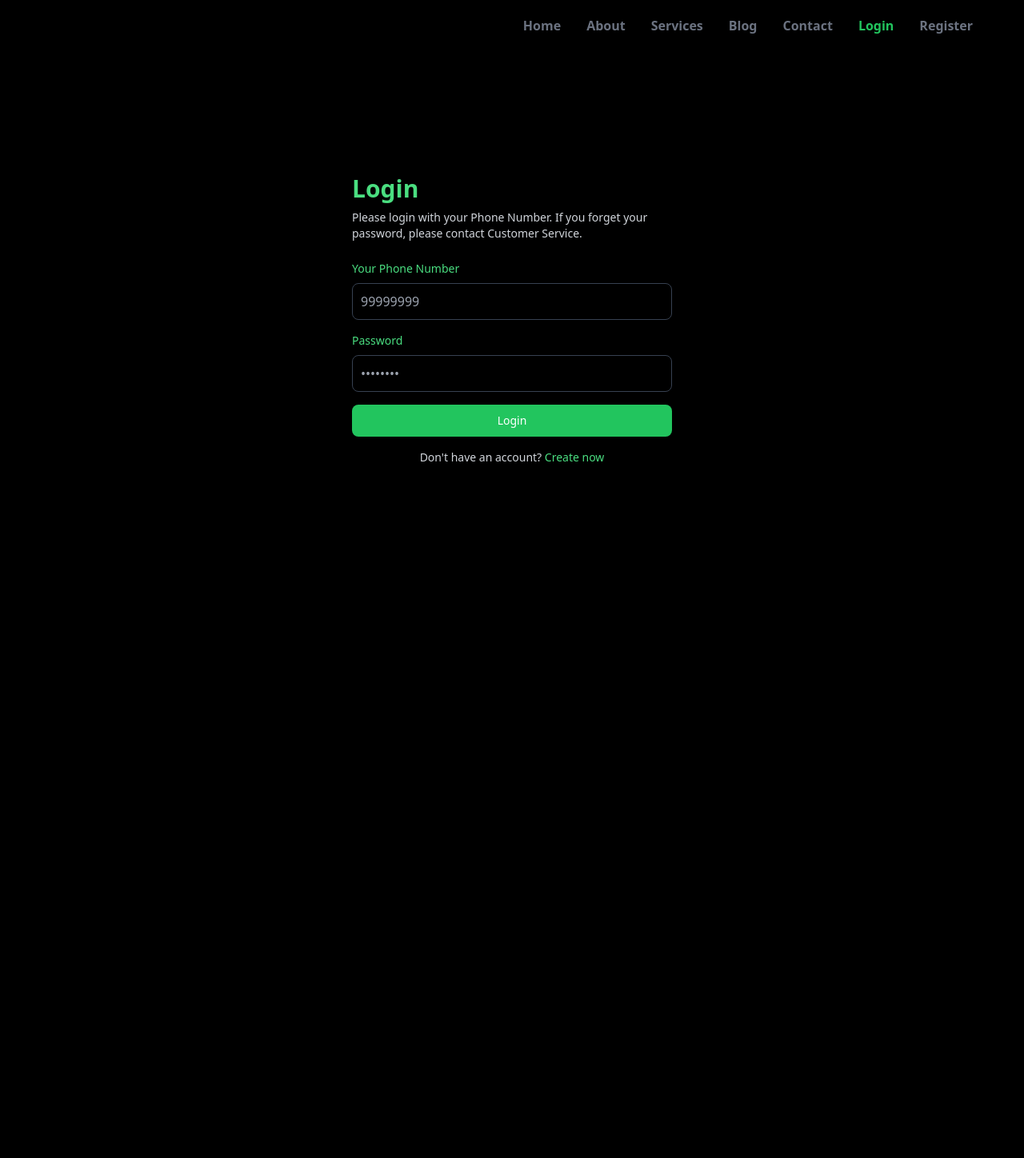
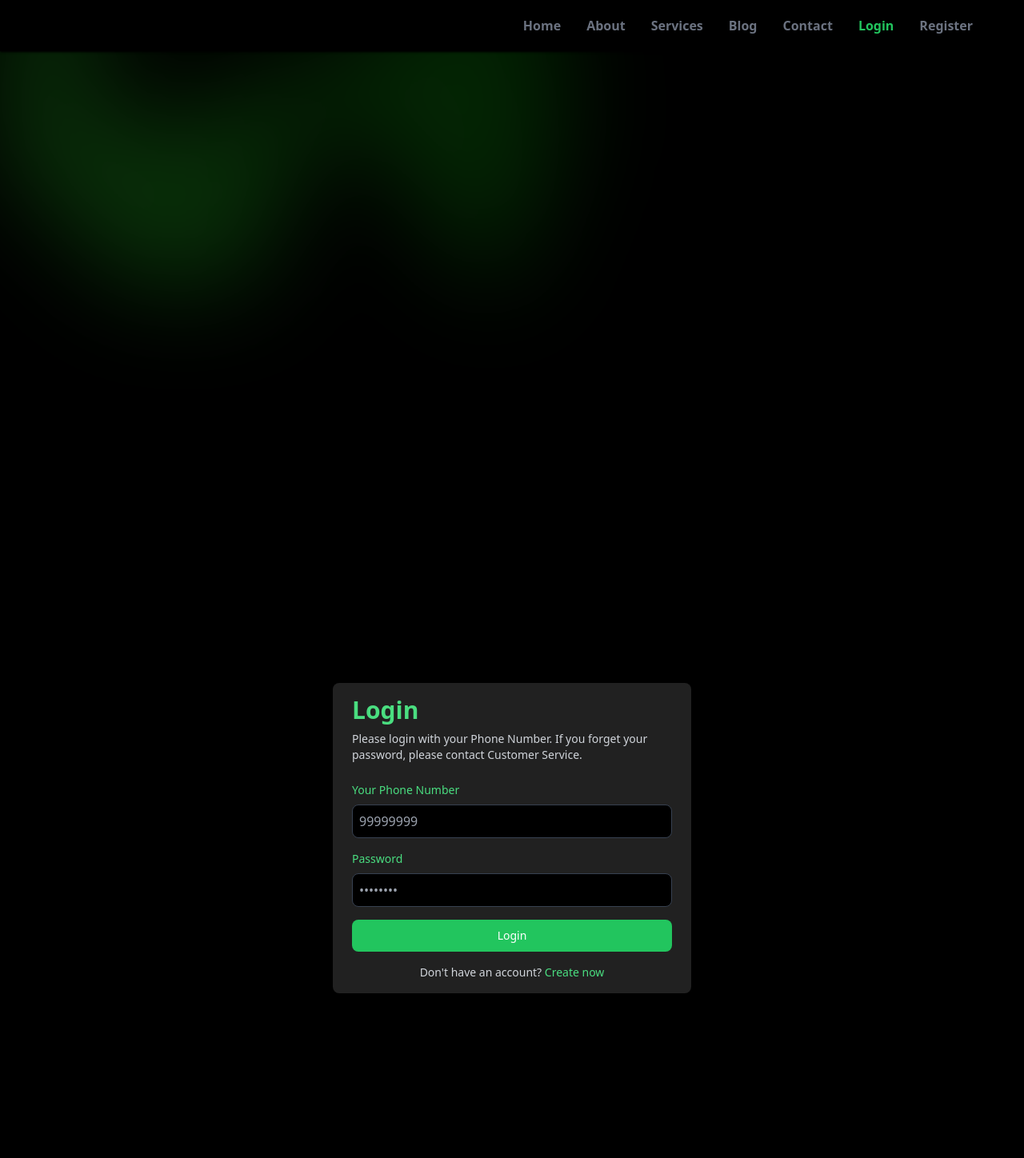
Before and after one commit to atulg-spec/spinzo, a Django app: page /login/ in a window 1280 px wide. Shown: the whole page at 80% size. Before the commit the page ends 577 px from the top, so only its background shows below. Run offline with Django 4.2, Linux system fonts and the light colour scheme; data that the repository does not hold is empty; some libraries are stand-ins or nearby versions.

Commit message:
only commits

```diff
--- a/accounts/views.py
+++ b/accounts/views.py
@@ -14,7 +14,7 @@ from django.contrib.auth.forms import UserCreationForm
 from django.contrib.auth import login, authenticate, logout
 
 def index(request):
-    return render(request, 'home/base.html')
+    return render(request, 'landing/home.html')
 
 def handlelogout(request):
     logout(request)
--- a/templates/home/account.html
+++ b/templates/home/account.html
@@ -86,9 +86,8 @@
 <form action="/payment_status" method="POST">
     <script src="https://checkout.razorpay.com/v1/checkout.js" data-key="{{key}}" data-amount="{{ payment.amount }}"
         data-currency="{{ payment.currency }}" data-order_id="{{ payment.id }}" data-buttontext="Continue"
-        data-name="Spinzo.in" data-description="Spinzo Description"
-        data-image="{{settings.icon.url}}" data-prefill.name="Your Name"
-        data-prefill.email="your@email.com" data-prefill.contact="Your Contact Number">
+        data-name="Spinzo.in" data-description="Spinzo Description" data-image="{{settings.icon.url}}"
+        data-prefill.name="Your Name" data-prefill.email="your@email.com" data-prefill.contact="Your Contact Number">
         </script>
 </form>
 
--- a/templates/home/base.html
+++ b/templates/home/base.html
@@ -46,7 +46,7 @@
     <script src="https://ajax.googleapis.com/ajax/libs/jquery/2.1.1/jquery.min.js"></script>
 
     <div class="absolute inset-x-0 -top-40 transform-gpu overflow-hidden blur-3xl sm:-top-80" aria-hidden="true"
-        style="z-index: -1;">
+        style="">
         <div class="relative left-[calc(50%-11rem)] aspect-[1155/678] w-[36.125rem] -translate-x-1/2 rotate-[30deg] bg-gradient-to-tr from-[#32cd32] to-[#006400] opacity-30 sm:left-[calc(50%-30rem)] sm:w-[72.1875rem]"
             style="clip-path: polygon(74.1% 44.1%, 100% 61.6%, 97.5% 26.9%, 85.5% 0.1%, 80.7% 2%, 72.5% 32.5%, 60.2% 62.4%, 52.4% 68.1%, 47.5% 58.3%, 45.2% 34.5%, 27.5% 76.7%, 0.1% 64.9%, 17.9% 100%, 27.6% 76.8%, 76.1% 97.7%, 74.1% 44.1%)">
         </div>
@@ -110,6 +110,50 @@
             </div>
         </div>
     </nav>
+
+
+    <aside class="w-full p-6 sm:w-60 dark:bg-gray-50 dark:text-gray-800">
+        <nav class="space-y-8 text-sm">
+            <div class="space-y-2">
+                <h2 class="text-sm font-semibold tracking-widest uppercase dark:text-gray-600">Getting Started</h2>
+                <div class="flex flex-col space-y-1">
+                    <a rel="noopener noreferrer" href="#">Installation</a>
+                    <a rel="noopener noreferrer" href="#">Plugins</a>
+                    <a rel="noopener noreferrer" href="#">Migrations</a>
+                    <a rel="noopener noreferrer" href="#">Appearance</a>
+                    <a rel="noopener noreferrer" href="#">Mamba UI</a>
+                </div>
+            </div>
+            <div class="space-y-2">
+                <h2 class="text-sm font-semibold tracking-widest uppercase dark:text-gray-600">Dashboard</h2>
+                <div class="flex flex-col space-y-1">
+                    <a rel="noopener noreferrer" href="#">Header</a>
+                    <a rel="noopener noreferrer" href="#">Drawer</a>
+                    <a rel="noopener noreferrer" href="#">Page Title</a>
+                    <a rel="noopener noreferrer" href="#">Menus</a>
+                    <a rel="noopener noreferrer" href="#">Sidebar</a>
+                    <a rel="noopener noreferrer" href="#">Footer</a>
+                </div>
+            </div>
+            <div class="space-y-2">
+                <h2 class="text-sm font-semibold tracking-widest uppercase dark:text-gray-600">Pages</h2>
+                <div class="flex flex-col space-y-1">
+                    <a rel="noopener noreferrer" href="#">Homepage</a>
+                    <a rel="noopener noreferrer" href="#">Users</a>
+                    <a rel="noopener noreferrer" href="#">Tools</a>
+                    <a rel="noopener noreferrer" href="#">Settings</a>
+                </div>
+            </div>
+            <div class="space-y-2">
+                <h2 class="text-sm font-semibold tracking-widest uppercase dark:text-gray-600">Misc</h2>
+                <div class="flex flex-col space-y-1">
+                    <a rel="noopener noreferrer" href="#">Tutorials</a>
+                    <a rel="noopener noreferrer" href="#">Changelog</a>
+                </div>
+            </div>
+        </nav>
+    </aside>
+
 
     {% block body %}
     {% endblock body %}
--- a/templates/home/login.html
+++ b/templates/home/login.html
@@ -3,7 +3,7 @@
 
 {% block body %}
 <section class="bg-black min-h-screen flex items-center justify-center">
-    <div class="relative w-full max-w-md px-6 bg-black rounded-lg shadow-lg">
+    <div class="relative w-full max-w-md px-6 py-4 rounded-lg shadow-lg" style="background-color: rgba(255, 255, 255, 0.13);">
         <!-- Glowmorphism effect -->
         <div class="absolute inset-0 bg-gradient-to-r blur-xl rounded-lg opacity-50"></div>
 
@@ -21,13 +21,13 @@
                     <label for="phone_number" class="block mb-2 text-sm font-medium text-green-400">Your Phone
                         Number</label>
                     <input type="tel" name="phone_number" id="phone_number"
-                        class="w-full p-2.5 text-white bg-black border border-gray-700 rounded-lg focus:ring focus:ring-green-500"
+                        class="w-full p-2 text-white bg-black border border-gray-700 rounded-lg focus:ring focus:ring-green-500"
                         placeholder="99999999" required>
                 </div>
                 <div>
                     <label for="password" class="block mb-2 text-sm font-medium text-green-400">Password</label>
                     <input type="password" name="password" id="password"
-                        class="w-full p-2.5 text-white bg-black border border-gray-700 rounded-lg focus:ring focus:ring-green-500"
+                        class="w-full p-2 text-white bg-black border border-gray-700 rounded-lg focus:ring focus:ring-green-500"
                         placeholder="••••••••" required>
                 </div>
                 <button type="submit"
```
